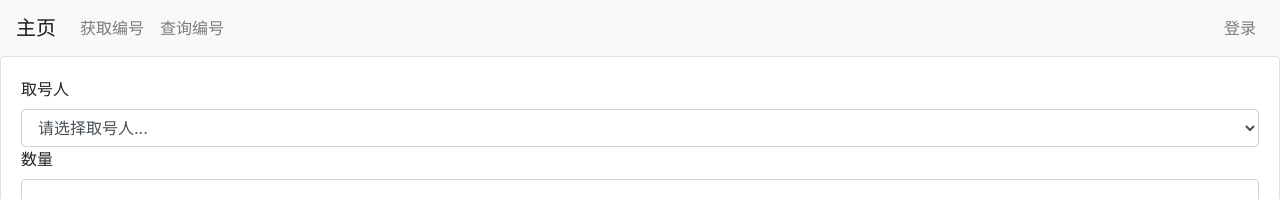
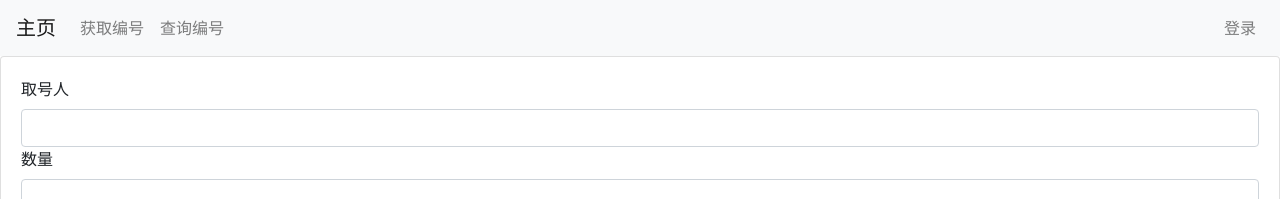
Before and after one commit to zheyangc/document-management, a React (Create React App) app in the folder client/: page / in a window 1280 px wide. Shown: the top 199 px of the page. Built offline with nearby package versions, Linux system fonts and the light colour scheme.

Commit message:
add document constant

```diff
--- a/client/src/common/DocumentType.js
+++ b/client/src/common/DocumentType.js
@@ -1,2 +1,5 @@
 const DocumentType = {
+    shiXianGaoZhiShu: "事先告知书",
+    tingZhengGaoZhiShu: "听证告知书",
+    songDaHuiZheng: "送达回证"
 }
--- a/client/src/component/SubmitForm.js
+++ b/client/src/component/SubmitForm.js
@@ -18,32 +18,20 @@ class SubmitForm extends React.Component {
     handleChange = (event) => {
         this.setState({
             ...this.state,
-            number: event.target.value
+            [event.target.name]: event.target.value
         });
     }
 
-    handleSelect = (event) => {
-        this.setState({
-            ...this.state,
-            name: event.target.value
-        })
-    }
-
-    handleSubmit = () => {
-    }
+    // handleSubmit = submitForm(this.state.name, this.state.number);
 
     render() {
         return (
             <Form onSubmit={this.handleSubmit}>
                 <Form.Label>取号人</Form.Label>
-                <Form.Control as="select" value={this.state.name} onChange={this.handleSelect}>
-                    <option value="">请选择取号人...</option>
-                    <option value="amy">Amy</option>
-                    <option value="bob">Bob</option>
-                </Form.Control>
+                <Form.Control name="name" value={this.state.name} onChange={this.handleChange}/>
 
                 <Form.Label>数量</Form.Label>
-                <Form.Control value={this.state.number} onChange={this.handleChange}/>
+                <Form.Control name="number" value={this.state.number} onChange={this.handleChange}/>
 
                 <Button type="submit">提交</Button>
             </Form>
```
